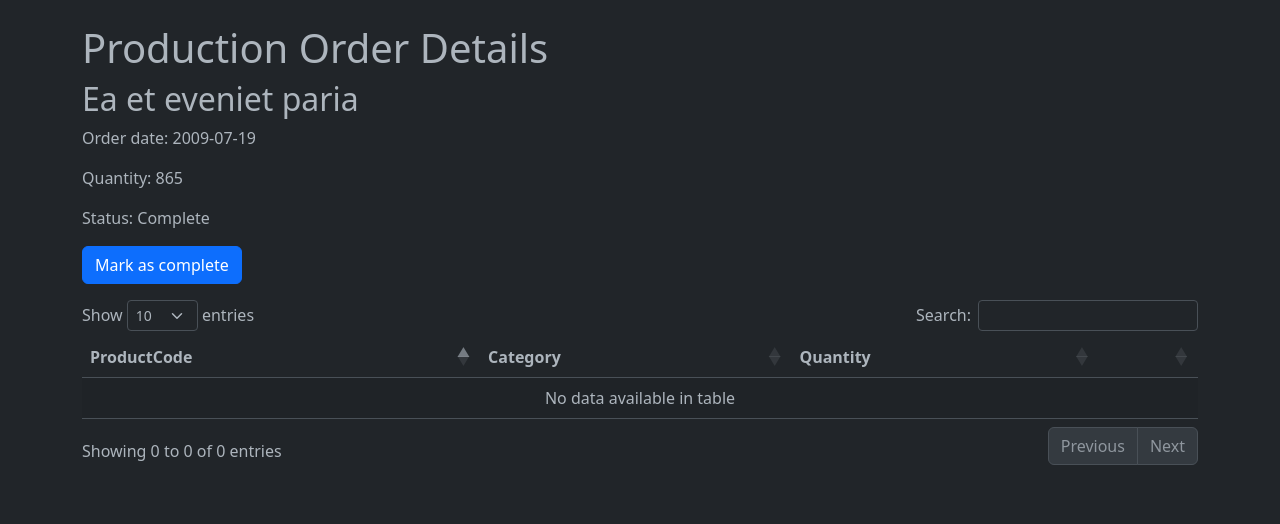
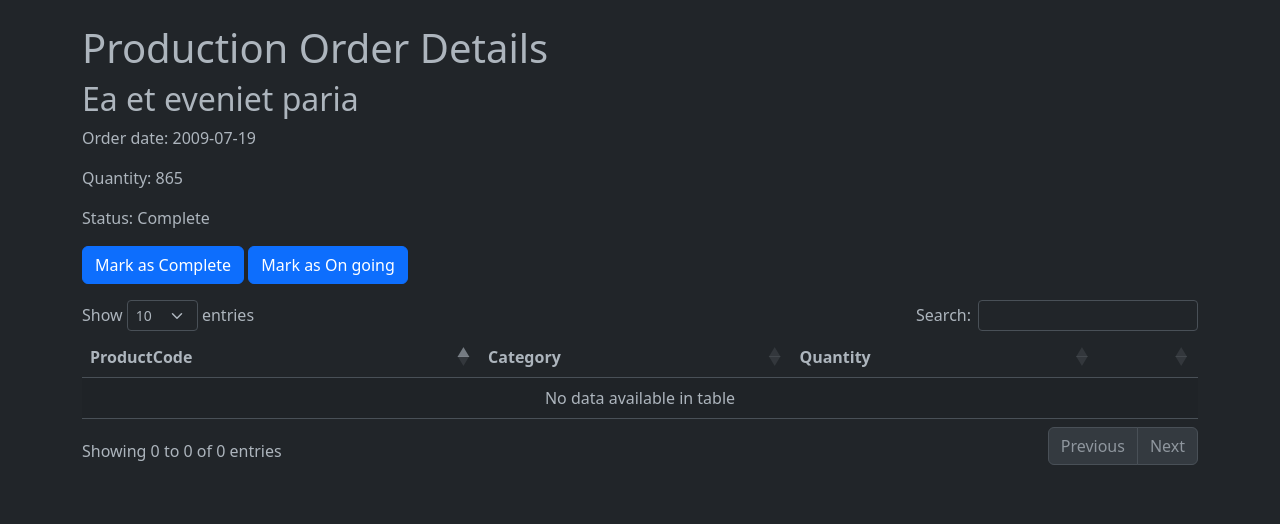
Before and after one commit to GiacomoGuaresi/RaspERP, a Flask app: page /ProductionOrderProgress/2 in a window 1280 px wide. Shown: the part 84-608 px from the top of the page. Run offline with Flask 3, Linux system fonts and the light colour scheme; data comes from the database, SQL or seed files in the repository; both versions use the stored data as it was before the commit; some libraries are stand-ins or nearby versions.

```diff
--- a/app/routes/inventory.py
+++ b/app/routes/inventory.py
@@ -91,7 +91,7 @@ def codereader_Inventory():
                 cursor.execute("""SELECT ProgressID FROM ProductionOrderProgress
                     JOIN ProductionOrder ON ProductionOrderProgress.OrderID = ProductionOrder.OrderID
 
-                    WHERE Status IS "Planned"
+                    WHERE Status IS "On Going"
                     AND QuantityRequired > QuantityCompleted
                     AND ProductionOrderProgress.ProductCode IS ?""", (Product_code,))
                 neededOrders = cursor.fetchone()
--- a/app/routes/production.py
+++ b/app/routes/production.py
@@ -84,3 +84,8 @@ def delete_ProductionOrder(OrderID):
 def complete_ProductionOrder(OrderID):
     query_db('UPDATE ProductionOrder SET Status = ? WHERE OrderID = ?', ("Complete", OrderID))
     return redirect(url_for('production.view_ProductionOrder'))
+
+@production_bp.route('/ProductionOrder/ongoing/<OrderID>')
+def ongoing_ProductionOrder(OrderID):
+    query_db('UPDATE ProductionOrder SET Status = ? WHERE OrderID = ?', ("On Going", OrderID))
+    return redirect(url_for('production.view_ProductionOrder'))
--- a/app/templates/ProductionOrderprogress.html
+++ b/app/templates/ProductionOrderprogress.html
@@ -6,7 +6,8 @@
     <p>Order date: {{ order[1] }}</p>
     <p>Quantity: {{ order[3] }}</p>
     <p>Status: {{ order[4] }}</p>
-    <a href="{{ url_for('production.complete_ProductionOrder', OrderID=order[0])}}" class="btn btn-primary mb-3"> Mark as complete</a>
+    <a href="{{ url_for('production.complete_ProductionOrder', OrderID=order[0])}}" class="btn btn-primary mb-3"> Mark as Complete</a>
+    <a href="{{ url_for('production.ongoing_ProductionOrder', OrderID=order[0])}}" class="btn btn-primary mb-3"> Mark as On going</a>
     <table id="ProductionOrderTable" class="table table-striped">
         <thead>
             <tr>
```
Also changed, not shown: database.db (deleted).
